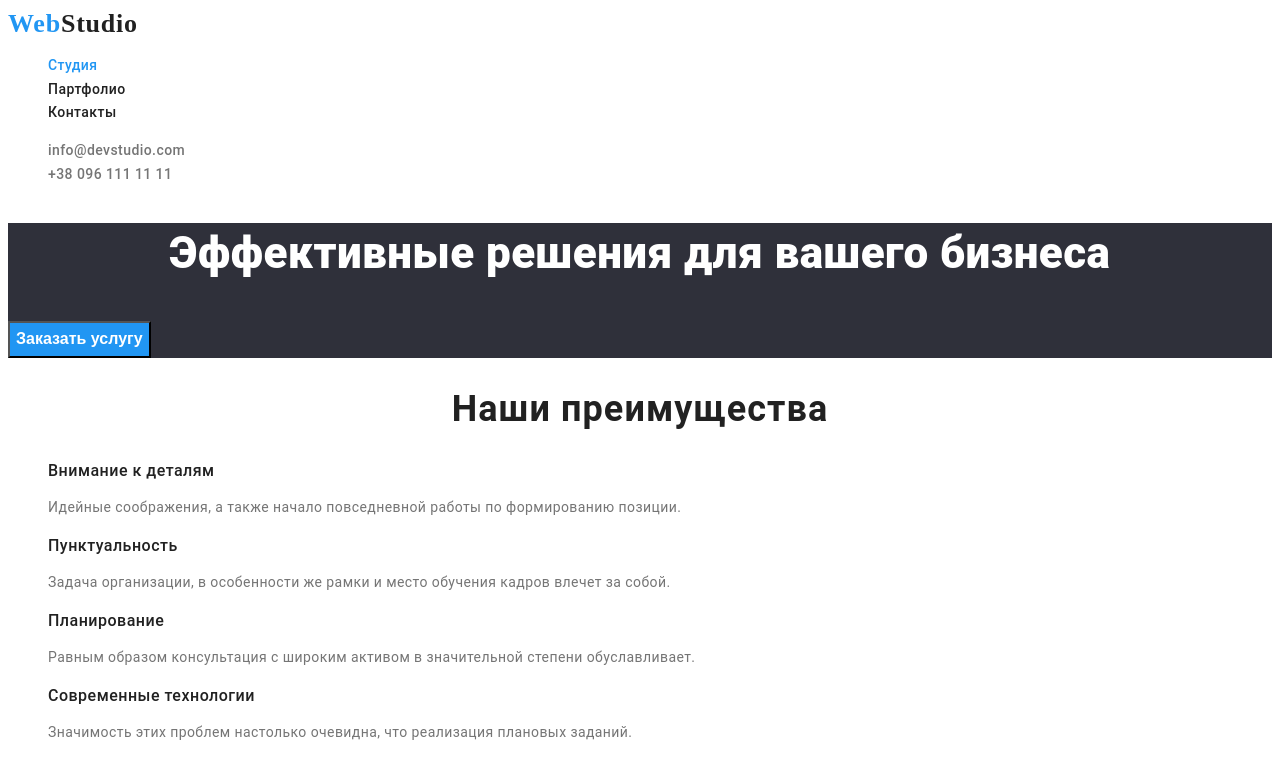
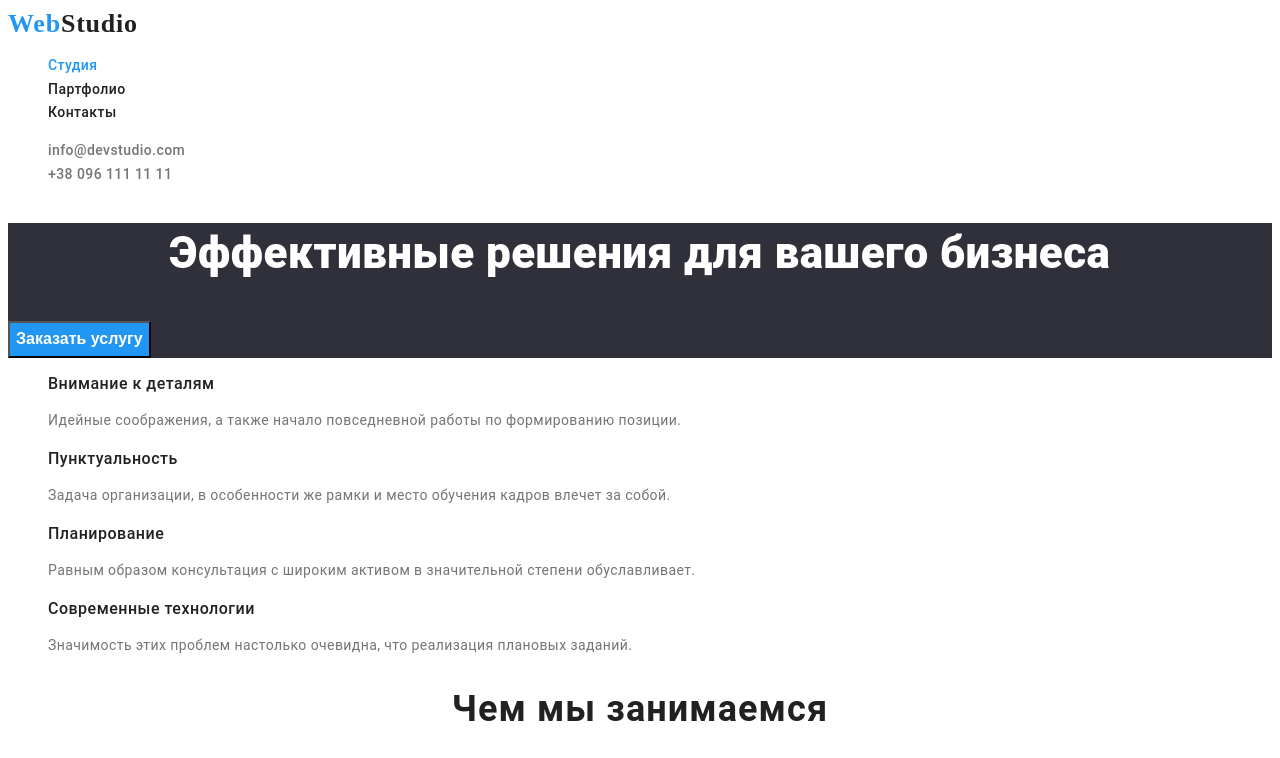
Before and after one commit to Dmitriy-Tyukh/goit-markup-hw-02, a plain HTML site: page index.html in a window 1280 px wide. Shown: the top 758 px of the page. Drawn offline with Linux system fonts and the light colour scheme; a web font is replaced by a local one.

Commit message:
Скривает ненужные заголовки

```diff
--- a/css/style.css
+++ b/css/style.css
@@ -38,7 +38,19 @@ h2,
 h3 {
   color: var(--title-text-color);
 }
+.visually-hidden {
+  position: absolute;
+  width: 1px;
+  height: 1px;
+  margin: -1px;
+  border: 0;
+  padding: 0;
 
+  white-space: nowrap;
+  clip-path: inset(100%);
+  clip: rect(0 0 0 0);
+  overflow: hidden;
+}
 /*          page studio          */
 /* logo */
 .logo,
--- a/index.html
+++ b/index.html
@@ -35,7 +35,7 @@
         </section>
         <!--section advantages-->
         <section class="advantages-section">
-            <h2 class="section-title">Наши преимущества</h2>
+            <h2 class="visually-hidden" >Наши преимущества</h2>
             <ul class="advantages-list">
                 <li>
                     <h3 class="list-title">Внимание к деталям</h3>
```
Also changed, not shown: portfolio.html (+1 -1 lines).
